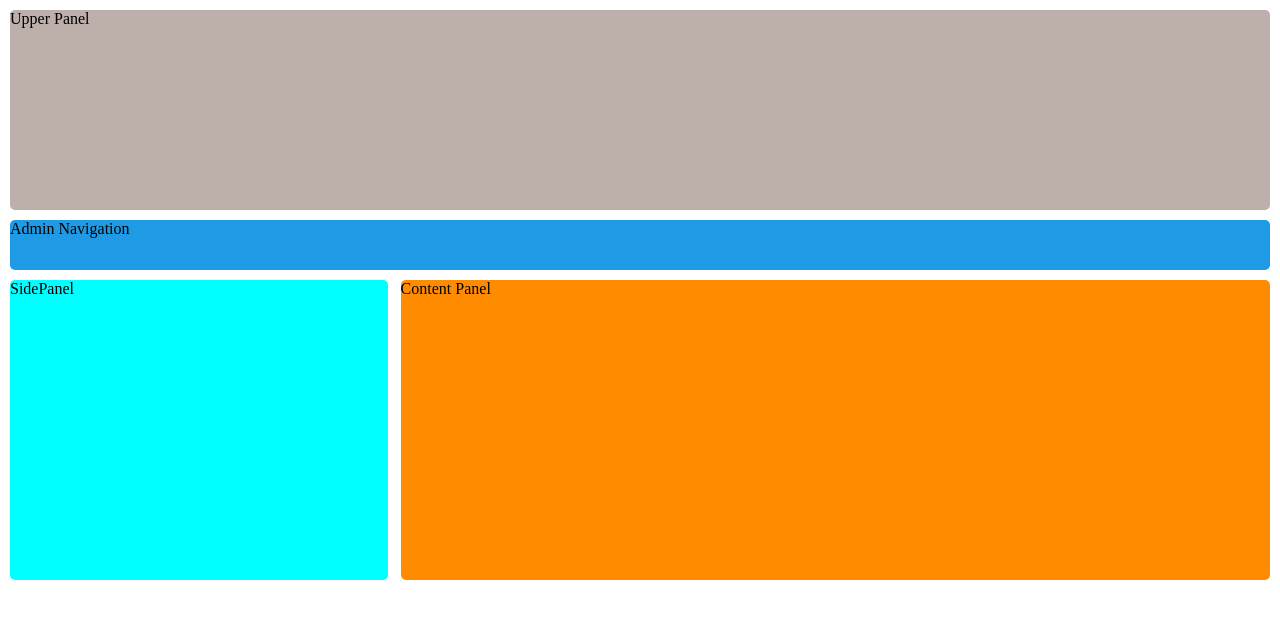
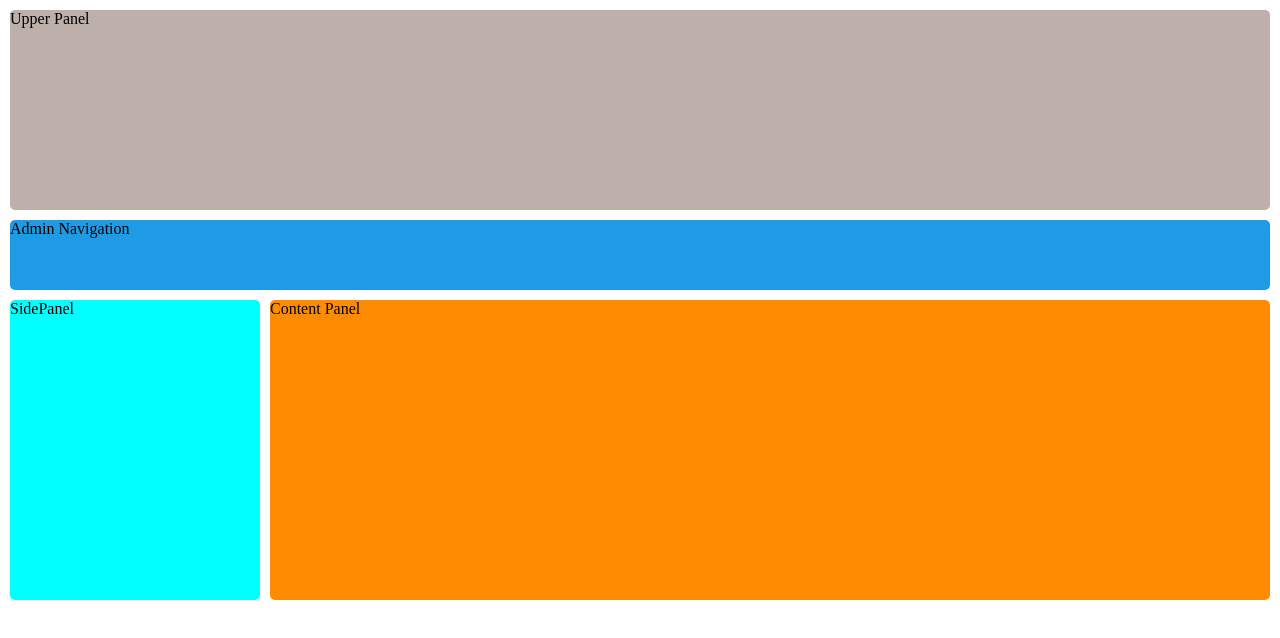
Before and after one commit to sabermh46/AdminPanel, a plain HTML site: page index.html in a window 1280 px wide. Shown: the top 638 px of the page. Drawn offline with Linux system fonts and the light colour scheme.

Commit message:
Update styles.css

```diff
--- a/styles.css
+++ b/styles.css
@@ -18,8 +18,10 @@ body {
 }
 
 .adminNav {
+    position: sticky;
+    top: 10px;
     width: 100%;
-    height: 50px;
+    height: 70px;
     border-radius: 5px;
     background: rgb(30, 155, 228);
     margin-bottom: 10px;
@@ -28,18 +30,21 @@ body {
 .secondBody {
     display: flex;
     justify-content: space-between;
-
+    height: 1000px;
 }
 
 .sidePanel {
-    width: 30%;
+    position: sticky;
+    top: 90px;
+    width: 25%;
     background: cyan;
     height: 300px;
     border-radius: 5px;
+    margin-right: 10px;
 }
 
 .contentPanel {
-    width: 69%;
+    width: 100%;
     background: darkorange;
     height: 300px;
     border-radius: 5px;
```
